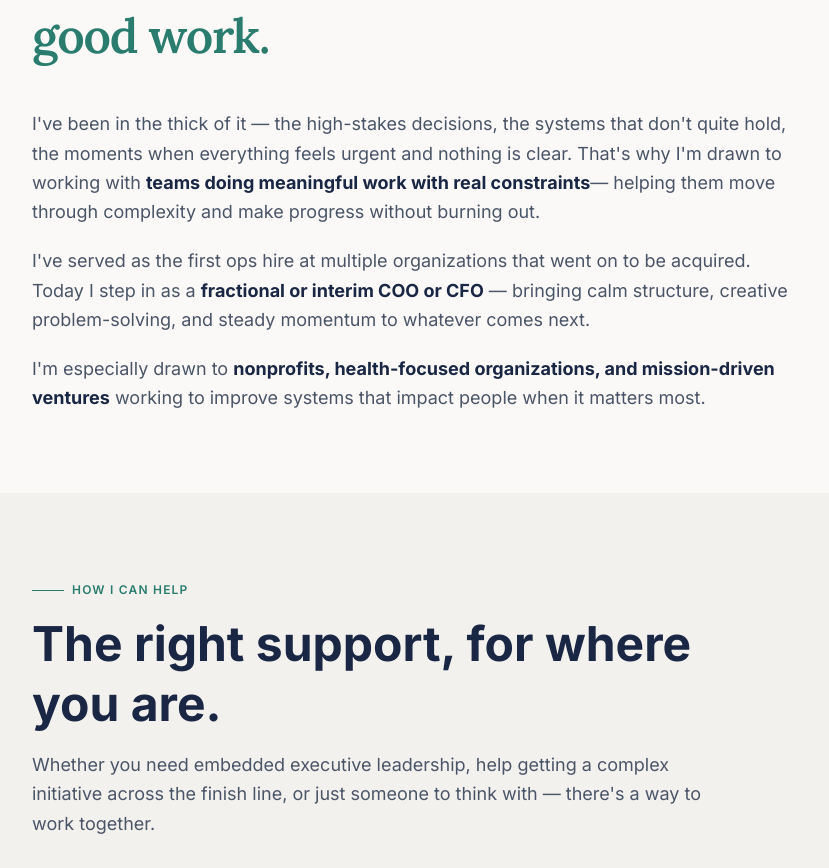
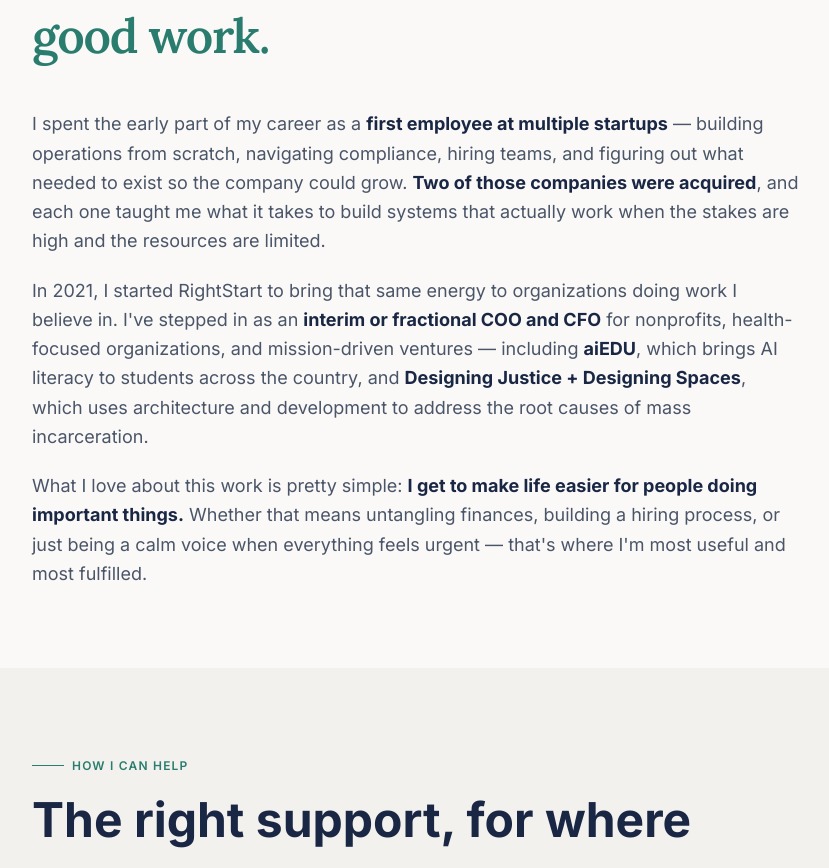
Before and after one commit to joshtgreen/righstart.site, a Next.js app: page / in a window 1280 px wide. Shown: the part 1017-1885 px from the top of the page, without its empty margins (64-893 px from the left). Built offline with nearby package versions, Linux system fonts and the light colour scheme.

Commit message:
Update about section with revised bio and links to aiEDU and DJDS
https://claude.ai/code/session_01V2RCy3EiLm4SbpXJ3PQwL8

```diff
--- a/components/About.tsx
+++ b/components/About.tsx
@@ -21,34 +21,47 @@ export default function About() {
         {/* Bio */}
         <div className="max-w-3xl space-y-5 text-[#4a5568] leading-relaxed text-lg">
           <p>
-            I&apos;ve been in the thick of it — the high-stakes decisions, the
-            systems that don&apos;t quite hold, the moments when everything
-            feels urgent and nothing is clear. That&apos;s why I&apos;m drawn
-            to working with{" "}
+            I spent the early part of my career as a{" "}
             <strong className="text-[#1a2744]">
-              teams doing meaningful work with real constraints
+              first employee at multiple startups
+            </strong>{" "}
+            — building operations from scratch, navigating compliance, hiring
+            teams, and figuring out what needed to exist so the company could
+            grow.{" "}
+            <strong className="text-[#1a2744]">
+              Two of those companies were acquired
             </strong>
-            — helping them move through complexity and make progress without
-            burning out.
+            , and each one taught me what it takes to build systems that actually
+            work when the stakes are high and the resources are limited.
           </p>
 
           <p>
-            I&apos;ve served as the first ops hire at multiple organizations
-            that went on to be acquired. Today I step in as a{" "}
+            In 2021, I started RightStart to bring that same energy to
+            organizations doing work I believe in. I&apos;ve stepped in as an{" "}
             <strong className="text-[#1a2744]">
-              fractional or interim COO or CFO
+              interim or fractional COO and CFO
             </strong>{" "}
-            — bringing calm structure, creative problem-solving, and steady
-            momentum to whatever comes next.
+            for nonprofits, health-focused organizations, and mission-driven
+            ventures — including{" "}
+            <strong className="text-[#1a2744]">
+              <a href="https://www.aiedu.org/" target="_blank" rel="noopener noreferrer">aiEDU</a>
+            </strong>
+            , which brings AI literacy to students across the country, and{" "}
+            <strong className="text-[#1a2744]">
+              <a href="https://designingjustice.org/" target="_blank" rel="noopener noreferrer">Designing Justice + Designing Spaces</a>
+            </strong>
+            , which uses architecture and development to address the root causes
+            of mass incarceration.
           </p>
 
           <p>
-            I&apos;m especially drawn to{" "}
+            What I love about this work is pretty simple:{" "}
             <strong className="text-[#1a2744]">
-              nonprofits, health-focused organizations, and mission-driven
-              ventures
+              I get to make life easier for people doing important things.
             </strong>{" "}
-            working to improve systems that impact people when it matters most.
+            Whether that means untangling finances, building a hiring process, or
+            just being a calm voice when everything feels urgent — that&apos;s
+            where I&apos;m most useful and most fulfilled.
           </p>
 
         </div>
```
